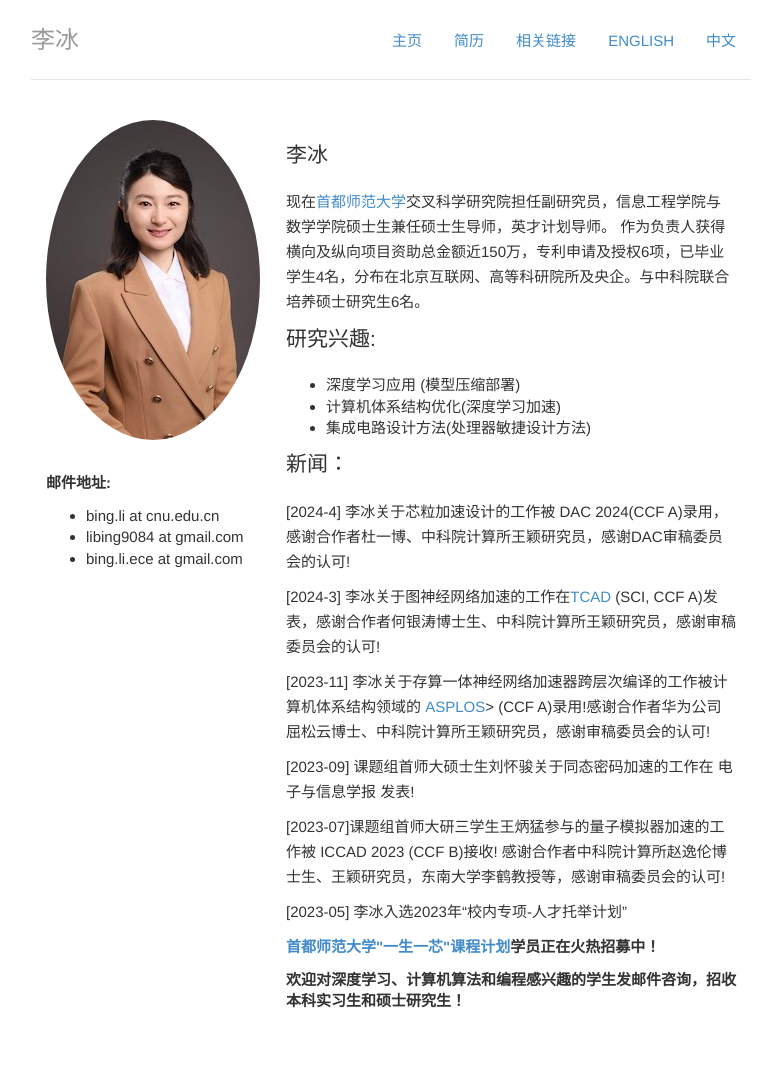
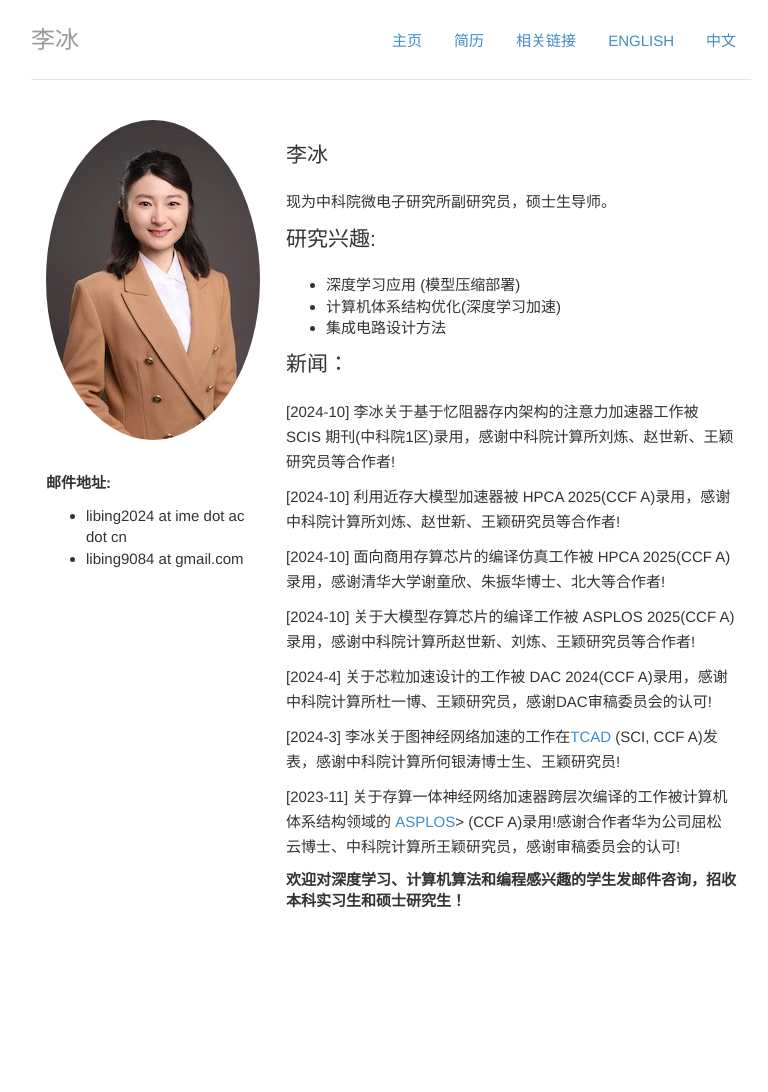
Before and after one commit to libingict/libingict.github.io, a Jekyll site: the page built from index_cn.html, in a window 1280 px wide. Shown: the whole page, without its empty margins (249-1017 px from the left). Built offline with Jekyll 4.4.1, drawn with Linux system fonts in a browser that asks for light colours; after the commit the page ends 992 px from its top, so only the background shows below that.

Commit message:
更新简介和新闻

```diff
--- a/cv/index_cn.html
+++ b/cv/index_cn.html
@@ -7,9 +7,9 @@
     <h1>李冰</h1>
     <address>
         <b>地址</b><br/>
-        首都师范大学 <br/>
-        北京市海淀区西三环105号院，100048. <br/>
-        <a href="mailto:bing.li@cnu.edu.cn">bing.li at cnu.edu.cn</a>
+        中国科学院微电子研究所 <br/>
+<!--        北京市海淀区西三环105号院，100048. <br/>-->
+        <a href="mailto:bing.li@cnu.edu.cn">libing2024 at ime dot ac dot cn</a>
     </address>
 
     <h2>学习经历</h2>
@@ -28,10 +28,10 @@
             <b>导师：</b> <a href="http://english.ict.cas.cn/et/sf/201304/t20130401_100441.html">胡瑜研究员</a>
 
         </li>
-        <li><b>2006.09 - 2010.6, 学士</b> </br>
-            <a href="http://xingong.muc.edu.cn/">中央民族大学信息工程学院</a></br>
-<!--            <b>导师：</b> 王辉教授-->
-        </li>
+<!--        <li><b>2006.09 - 2010.6, 学士</b> </br>-->
+<!--            <a href="http://xingong.muc.edu.cn/">中央民族大学信息工程学院</a></br>-->
+<!--&lt;!&ndash;            <b>导师：</b> 王辉教授&ndash;&gt;-->
+<!--        </li>-->
     </ul>
 
     <h2>部分发表论文(<a href="https://scholar.google.com/citations?user=ubIe-VAAAAAJ&hl=zh-CN/">完整列表</a>)</h2>
@@ -84,13 +84,14 @@
 -->
     <h2>学术奖励</h2>
     <ul>
-        <li><b>2018</b> National Academy of Science Associate Fellowship Award, 美国国家科学院院士奖学金</li>
+        <li><b>2023</b> Best Reviewer for the IEEE Circuits and Systems Magazine</li>
+        <li><b>2018</b> National Academy of Science Associate Fellowship Award </li>
     </ul>
     <h2>学术服务</h2>
     <ul>
         <li> 中国计算机学会 集成电路设计专业组 执行委员</li>
         <li> 中国计算机学会 容错计算设计专业委员会 执行委员</li>
-        <li> 中国计算机学会 设计自动化会议 2021 论坛主席</li>
+<!--        <li> 中国计算机学会 设计自动化会议 2021 论坛主席</li>-->
 
         <li>
             ASP-DAC 2020, ASP-DAC 2018, 分论坛主席
--- a/index_cn.html
+++ b/index_cn.html
@@ -28,9 +28,9 @@
             <img class="img-circle avatar" alt="Bing Li" src="img/bingli-photo-2.jpg">
             <p><b>邮件地址:</b>
             <ul>
-                <li>bing.li at cnu.edu.cn</li>
+                <li>libing2024 at ime dot ac dot cn</li>
                 <li>libing9084 at gmail.com</li>
-                <li>bing.li.ece at gmail.com</li>
+<!--                <li>bing.li.ece at gmail.com</li>-->
 
             </ul>
             </p>
@@ -38,8 +38,10 @@
         <div class="col-sm-8">
             <h1 class="lead">李冰</h1>
             <p>
-                现在<a href="http://eng.cnu.edu.cn/">首都师范大学</a>交叉科学研究院担任副研究员，信息工程学院与数学学院硕士生兼任硕士生导师，英才计划导师。
-                作为负责人获得横向及纵向项目资助总金额近150万，专利申请及授权6项，已毕业学生4名，分布在北京互联网、高等科研院所及央企。与中科院联合培养硕士研究生6名。
+                现为中科院微电子研究所副研究员，硕士生导师。
+              </p>
+<!--                作为负责人获得横向及纵向项目资助总金额近150万，专利申请及授权6项，已毕业学生4名，分布在北京互联网、高等科研院所及央企。与中科院联合培养硕士研究生6名。-->
+
                 <!--
                     <p class="lead", id="research-interests">研究兴趣:</p>
                     <ul>
@@ -53,23 +55,27 @@
             <ul>
                 <li>深度学习应用 (模型压缩部署)</li>
                 <li>计算机体系结构优化(深度学习加速)</li>
-
-                <li>集成电路设计方法(处理器敏捷设计方法)</li>
+                <li>集成电路设计方法</li>
             </ul>
             <p class="lead" , id="news">新闻：</p>
-                        <p>[2024-4] 李冰关于芯粒加速设计的工作被 DAC 2024(CCF
-                A)录用，感谢合作者杜一博、中科院计算所王颖研究员，感谢DAC审稿委员会的认可!</p>
+            <p>[2024-10] 李冰关于基于忆阻器存内架构的注意力加速器工作被 SCIS 期刊(中科院1区)录用，感谢中科院计算所刘炼、赵世新、王颖研究员等合作者!</p>
+            <p>[2024-10] 利用近存大模型加速器被 HPCA 2025(CCF
+                A)录用，感谢中科院计算所刘炼、赵世新、王颖研究员等合作者!</p>
+            <p>[2024-10] 面向商用存算芯片的编译仿真工作被 HPCA 2025(CCF
+                A)录用，感谢清华大学谢童欣、朱振华博士、北大等合作者!</p>
+                                    <p>[2024-10] 关于大模型存算芯片的编译工作被 ASPLOS 2025(CCF
+                A)录用，感谢中科院计算所赵世新、刘炼、王颖研究员等合作者!</p>
+                        <p>[2024-4] 关于芯粒加速设计的工作被 DAC 2024(CCF
+                A)录用，感谢中科院计算所杜一博、王颖研究员，感谢DAC审稿委员会的认可!</p>
             <p>
             <p>[2024-3] 李冰关于图神经网络加速的工作在<a href="https://ieeexplore.ieee.org/abstract/document/10463614/">TCAD</a> (SCI, CCF
-                A)发表，感谢合作者何银涛博士生、中科院计算所王颖研究员，感谢审稿委员会的认可!</p>
+                A)发表，感谢中科院计算所何银涛博士生、王颖研究员!</p>
             <p>
-                [2023-11] 李冰关于存算一体神经网络加速器跨层次编译的工作被计算机体系结构领域的 <a href="https://arxiv.org/abs/2401.12428">ASPLOS</a>> (CCF A)录用!感谢合作者华为公司屈松云博士、中科院计算所王颖研究员，感谢审稿委员会的认可!</p>
-            <p>[2023-09] 课题组首师大硕士生刘怀骏关于同态密码加速的工作在 电子与信息学报 发表!</p>
-            <p>[2023-07]课题组首师大研三学生王炳猛参与的量子模拟器加速的工作被 ICCAD 2023 (CCF B)接收!
-                感谢合作者中科院计算所赵逸伦博士生、王颖研究员，东南大学李鹤教授等，感谢审稿委员会的认可!</p>
-            <p> [2023-05] 李冰入选2023年“校内专项-人才托举计划”</p>
+                [2023-11] 关于存算一体神经网络加速器跨层次编译的工作被计算机体系结构领域的 <a href="https://arxiv.org/abs/2401.12428">ASPLOS</a>> (CCF A)录用!感谢合作者华为公司屈松云博士、中科院计算所王颖研究员，感谢审稿委员会的认可!</p>
 
-            <p><strong> <a href="/img/一生一芯课程报名意向二维码.png">首都师范大学"一生一芯"课程计划</a>学员正在火热招募中！</strong></p>
+
+
+<!--            <p><strong> <a href="/img/一生一芯课程报名意向二维码.png">首都师范大学"一生一芯"课程计划</a>学员正在火热招募中！</strong></p>-->
 
             <strong> 欢迎对深度学习、计算机算法和编程感兴趣的学生发邮件咨询，招收本科实习生和硕士研究生！</strong>
         </div>
```
